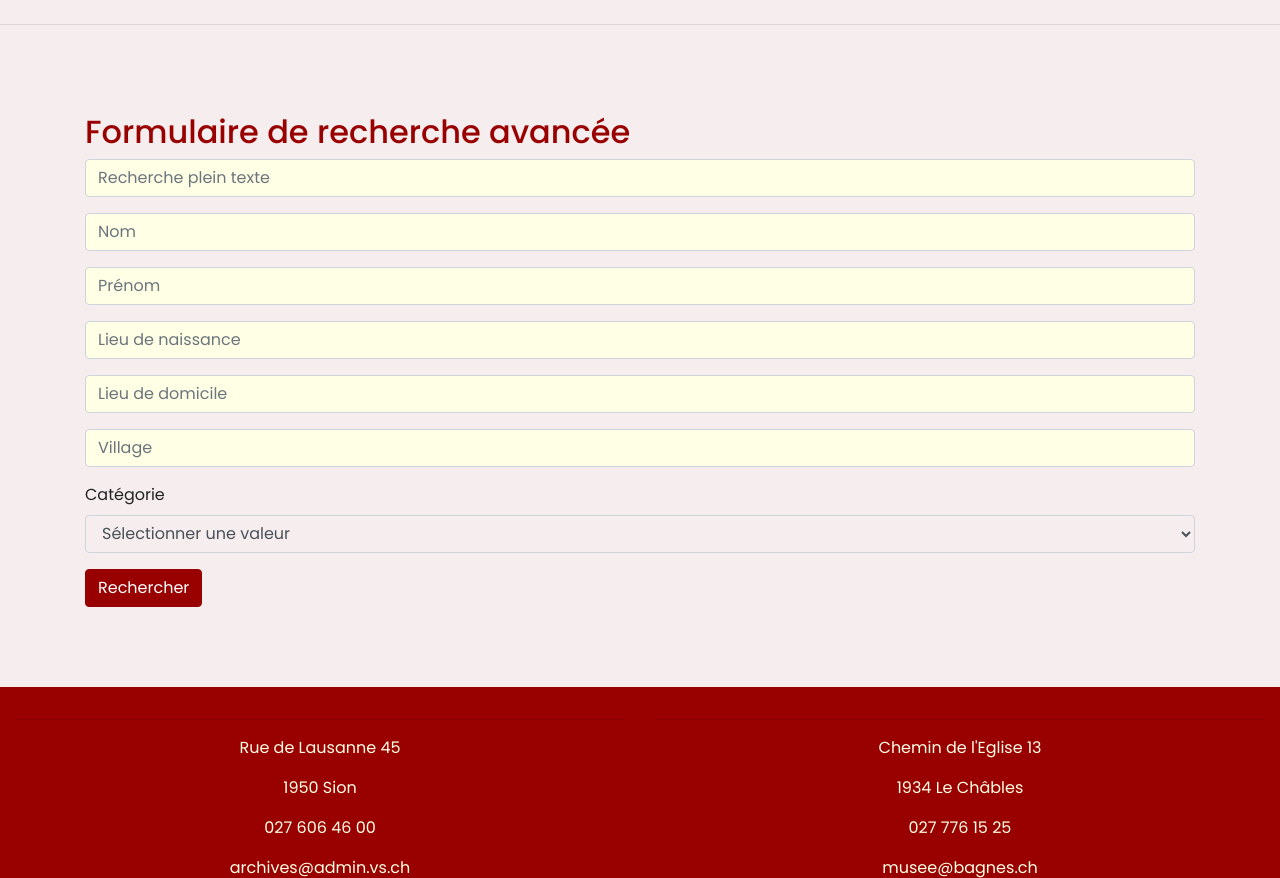
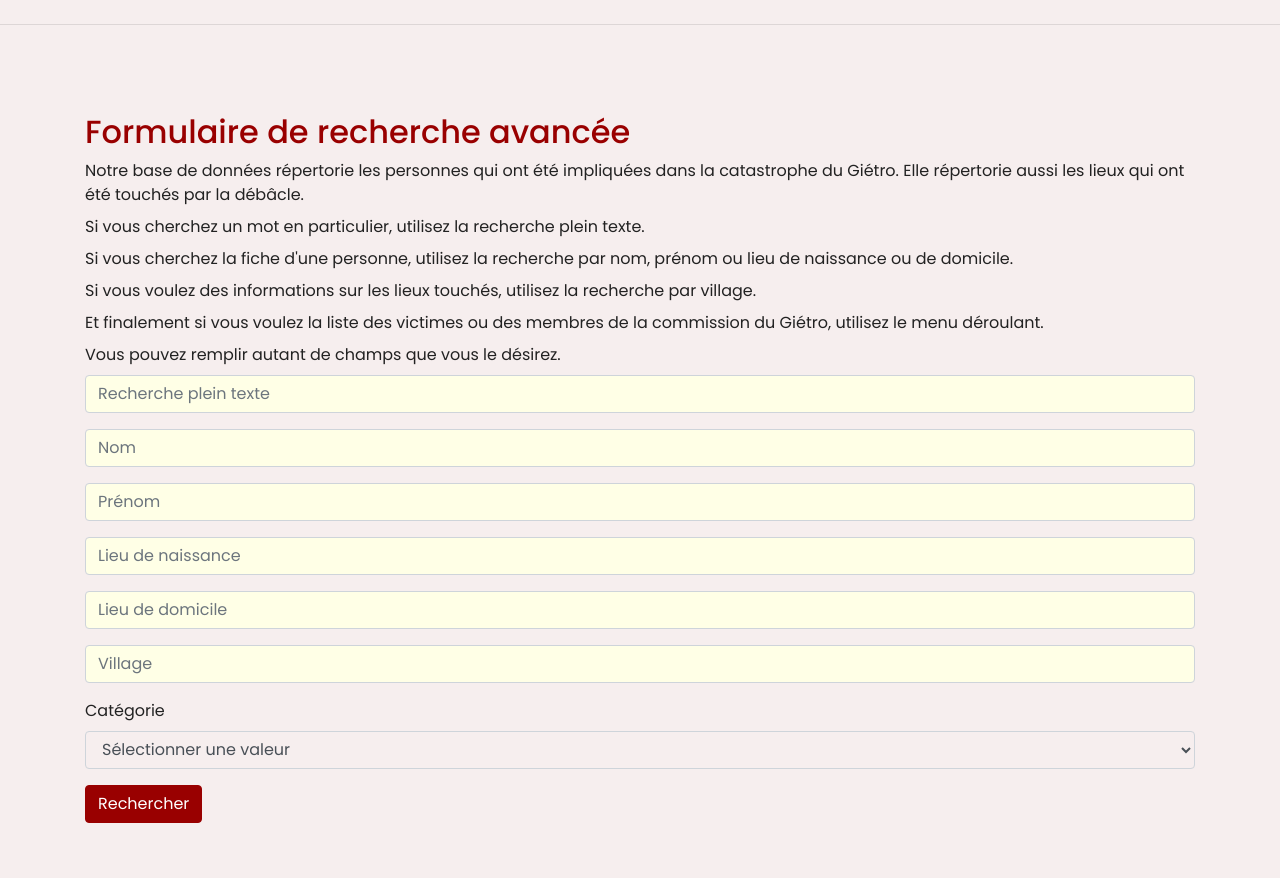
Before and after one commit to MarieCaro/Gietro1818, a Flask app: page /rechercheavancee in a window 1280 px wide. Shown: the part 114-992 px from the top of the page. Run offline with Flask 2, Linux system fonts and the light colour scheme; data comes from the database, SQL or seed files in the repository; parts of the project's set-up code (start-up, migrations or seed data) failed here and were passed over; some libraries are stand-ins or nearby versions.

Commit message:
ajout de l'explication pour l'utilisation

```diff
--- a/app/templates/pages/rechercheavancee.html
+++ b/app/templates/pages/rechercheavancee.html
@@ -4,6 +4,12 @@
 <div class = "container" id="formulaire-recherche-avancee" style="padding-top: 5%; padding-bottom: 5%">
 	<h2>Formulaire de recherche avancée</h2>
 	<form action="{{url_for('resultatavance')}}" method="GET" id="recherche_form">
+		<label> Notre base de données répertorie les personnes qui ont été impliquées dans la catastrophe du Giétro. Elle répertorie aussi les lieux qui ont été touchés par la débâcle.</label>
+		<label> Si vous cherchez un mot en particulier, utilisez la recherche plein texte.</label>
+		<label>	Si vous cherchez la fiche d'une personne, utilisez la recherche par nom, prénom ou lieu de naissance ou de domicile.</label>
+		<label> Si vous voulez des informations sur les lieux touchés, utilisez la recherche par village.</label>
+		<label> Et finalement si vous voulez la liste des victimes ou des membres de la commission du Giétro, utilisez le menu déroulant.</label>
+		<label> Vous pouvez remplir autant de champs que vous le désirez.</label>
 
 	<div class="form-group">
 		<input class="form-control" type="search" name="motclef" placeholder="Recherche plein texte">
```
